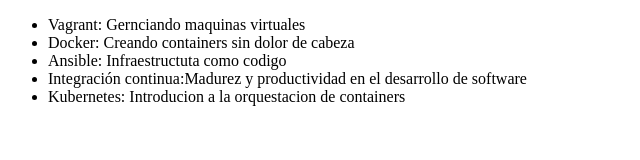
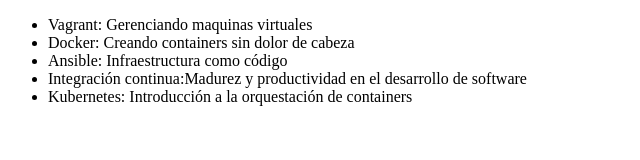
Before and after one commit to LordkRD/alura-git, a plain HTML site: page index.html in a window 1280 px wide. Shown: the full height of the page, 0-640 px from the left. Drawn offline with Linux system fonts and the light colour scheme.

Commit message:
correccion ortografica de la lista

```diff
--- a/index.html
+++ b/index.html
@@ -7,11 +7,11 @@
 <body>
 
      <ul>
-         <li>Vagrant: Gernciando maquinas virtuales</li>
+         <li>Vagrant: Gerenciando maquinas virtuales</li>
          <li>Docker: Creando containers sin dolor de cabeza</li>
-         <li>Ansible: Infraestructuta como codigo</li>
+         <li>Ansible: Infraestructura como código</li>
          <li>Integración continua:Madurez y productividad en el desarrollo de software</li>
-         <li>Kubernetes: Introducion a la orquestacion de containers</li>
+         <li>Kubernetes: Introducción a la orquestación de containers</li>
      </ul>
 
 </body>
```
